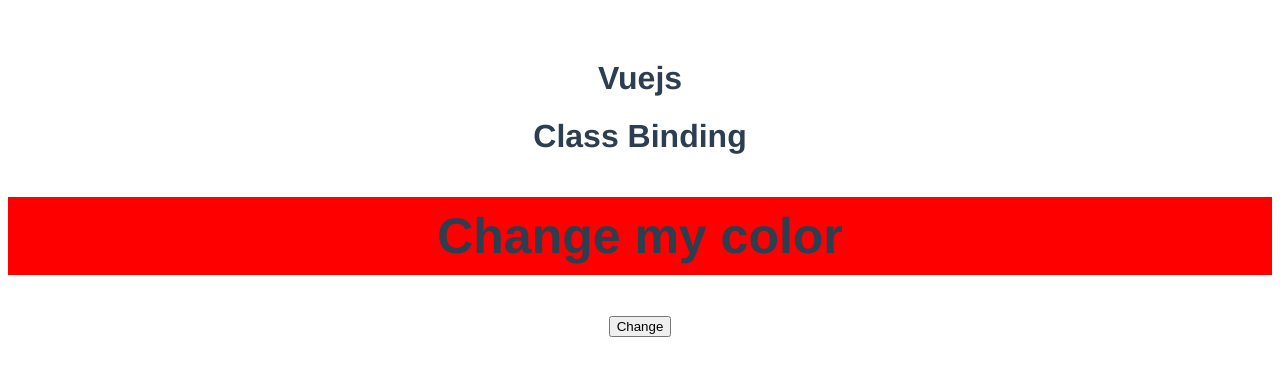
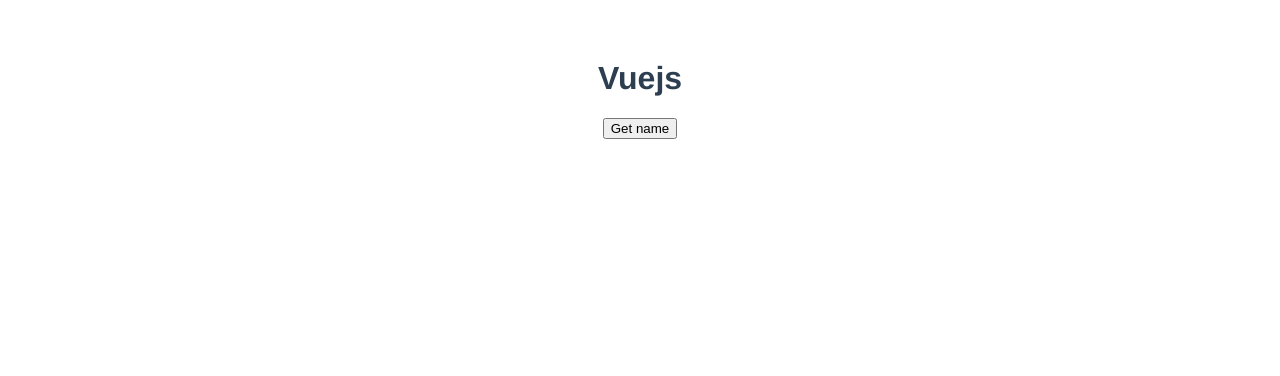
Before and after one commit to niravbhoi/vue-step-by-step, a Vue app: page / in a window 1280 px wide. Shown: the top 376 px of the page. Built offline with nearby package versions, Linux system fonts and the light colour scheme.

Commit message:
child to parent transfer data

```diff
--- a/src/App.vue
+++ b/src/App.vue
@@ -11,7 +11,8 @@
     <!-- <ParentComp/> -->
     <!-- <UserList /> -->
     <!-- <HtmlBinding /> -->
-    <ClassBinding />
+    <!-- <ClassBinding /> -->
+    <UserData />
 </template>
 
 <script>
@@ -25,7 +26,8 @@
 // import ParentComp from './components/ParentComp.vue'
 // import UserList from './components/UserList.vue'
 // import HtmlBinding from './components/HtmlBinding.vue'
-import ClassBinding from './components/ClassBinding.vue'
+// import ClassBinding from './components/ClassBinding.vue'
+import UserData from './components/UserData.vue'
 
 export default {
     name: 'App',
@@ -44,7 +46,8 @@
         // ParentComp,
         // UserList,
         // HtmlBinding,
-        ClassBinding,
+        // ClassBinding,
+        UserData,
     }
 }
 </script>
--- /dev/null
+++ b/src/components/UserData.vue
@@ -0,0 +1,25 @@
+<template>
+    <h1>
+       {{ childUser }}
+    </h1>
+    <UserDetail :getUserName="getUserName" />
+</template>
+<script>
+import UserDetail from './UserDetail.vue'
+export default {
+    name : "UserData",
+    data(){
+        return{
+            childUser : ""
+        }
+    },
+    components:{
+        UserDetail
+    },
+    methods:{
+        getUserName(name){
+            this.childUser = name
+        }
+    }
+}
+</script>
--- /dev/null
+++ b/src/components/UserDetail.vue
@@ -0,0 +1,16 @@
+<template>
+    <button v-on:click="getUserName(userName)">Get name</button>
+</template>
+<script>
+export default {
+    name : "UserDetail",
+    data(){
+        return{
+            userName : "Nirav"
+        }
+    },
+    props:{
+        getUserName: Function
+    }
+}
+</script>
```
